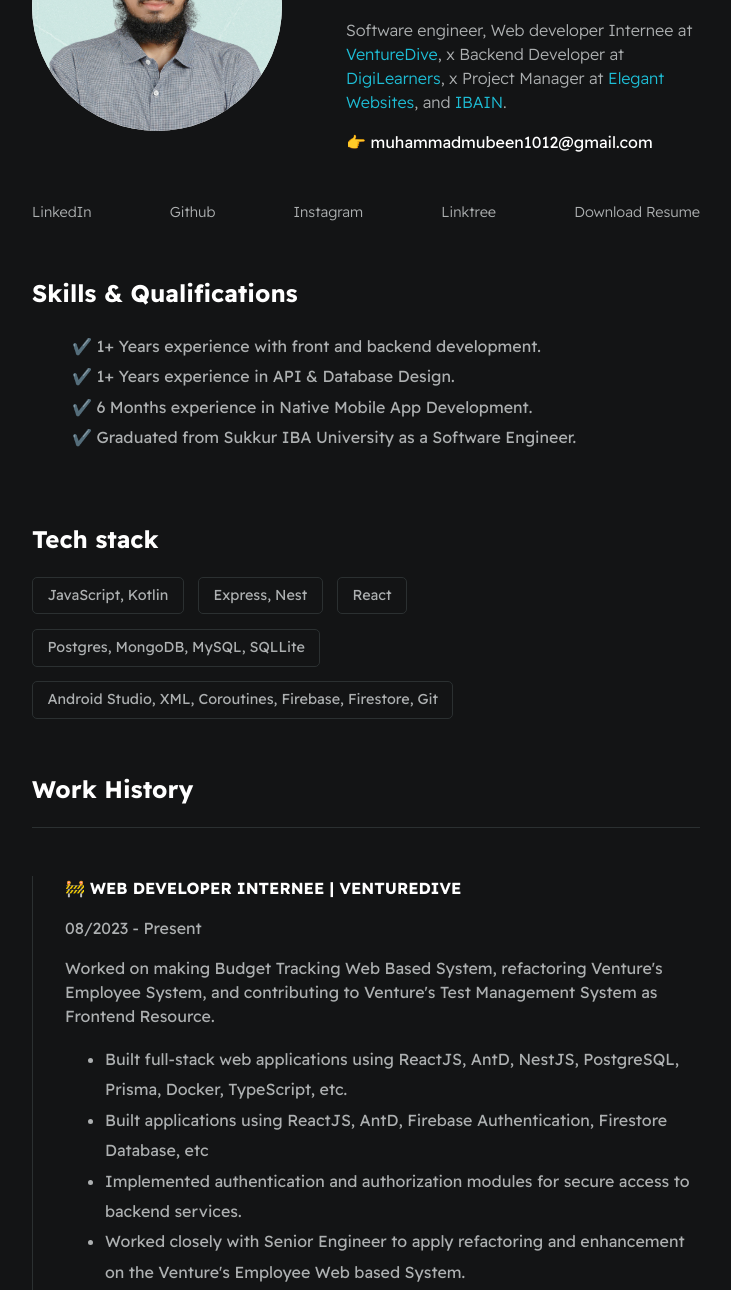
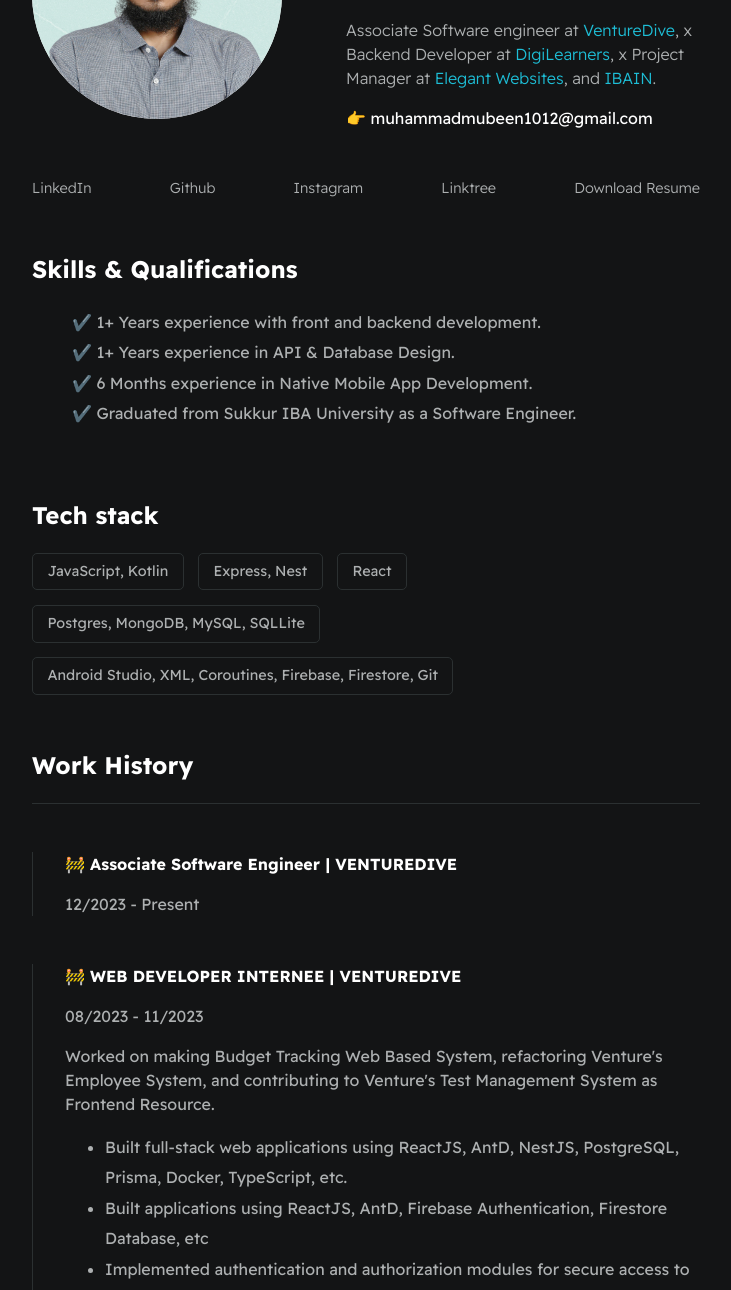
Before and after one commit to MuhammadMubeen1012/muhammad-mubeen, a plain HTML site: page index.html in a window 1280 px wide. Shown: the part 198-1488 px from the top of the page, without its empty margins (274-1005 px from the left). Drawn offline with Linux system fonts and the light colour scheme.

Commit message:
Added: Career Transition at VentureDive

```diff
--- a/index.html
+++ b/index.html
@@ -16,7 +16,7 @@
         <div>
           <h1 id="user-name">Muhammad Mubeen</h1>
           <p id="bio">
-            Software engineer, Web developer Internee at
+            Associate Software engineer at
             <a href="https://www.venturedive.com/" target="_blank"
               >VentureDive</a
             >, x Backend Developer at
@@ -93,8 +93,13 @@
 
         <div class="line-break"></div>
         <div class="card--work-history">
+          <strong>🚧 Associate Software Engineer | VENTUREDIVE</strong>
+          <p>12/2023 - Present</p>
+        </div>
+
+        <div class="card--work-history">
           <strong>🚧 WEB DEVELOPER INTERNEE | VENTUREDIVE</strong>
-          <p>08/2023 - Present</p>
+          <p>08/2023 - 11/2023</p>
           <p>
             Worked on making Budget Tracking Web Based System, refactoring
             Venture's Employee System, and contributing to Venture's Test
```
